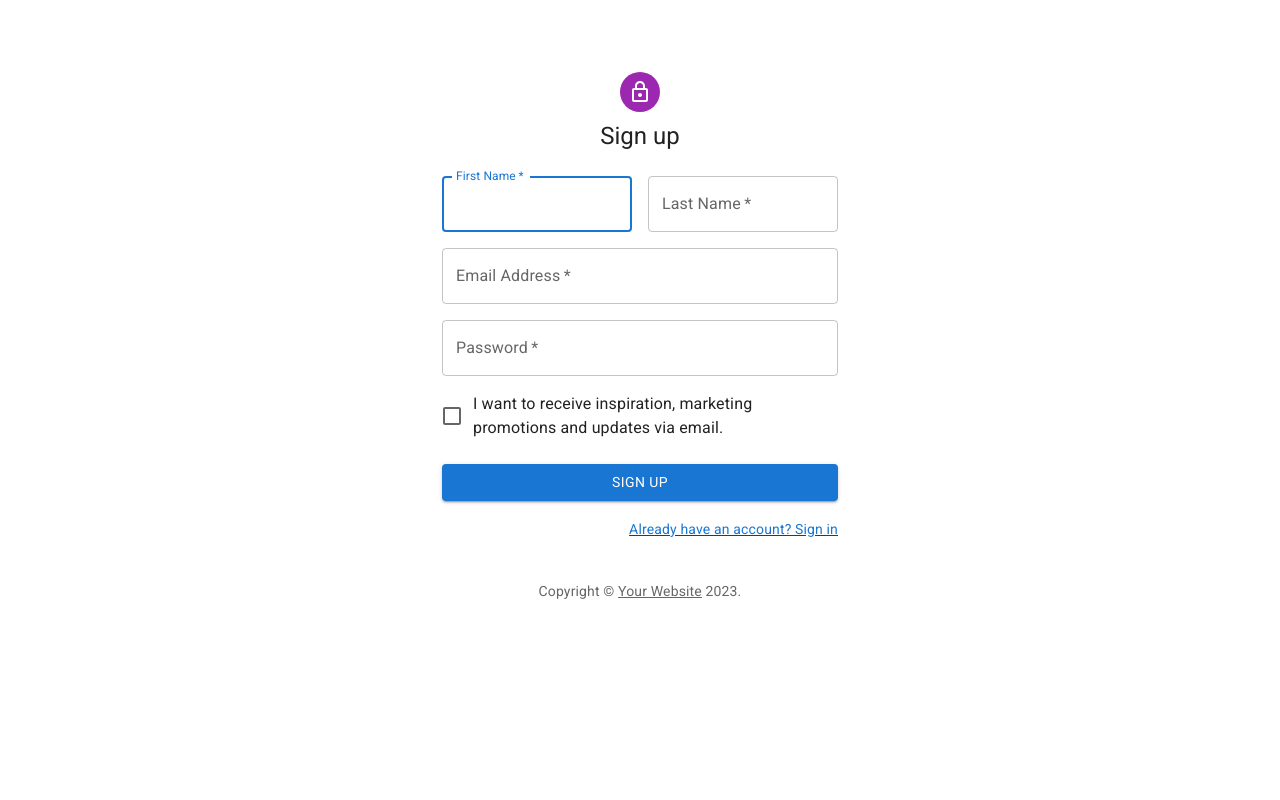
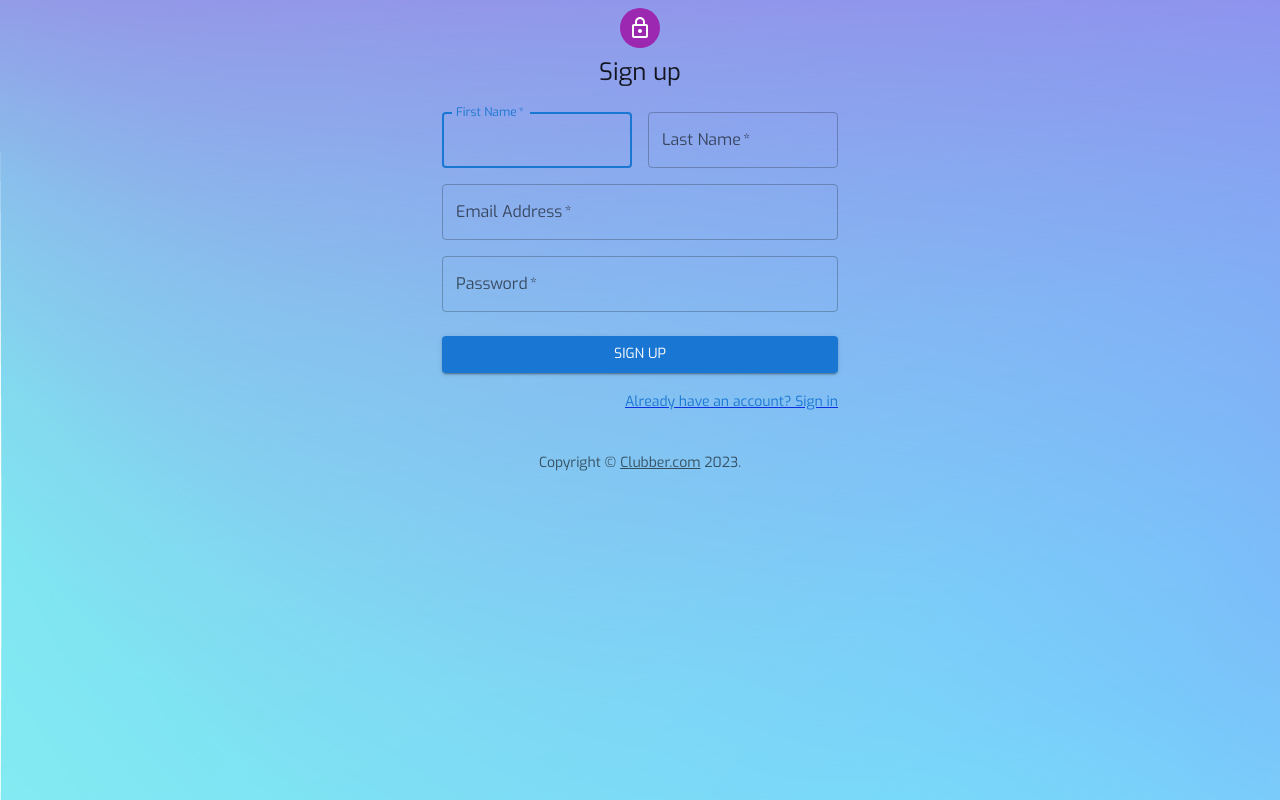
Before and after one commit to MrSurenK/Clubber, a React (Vite) app in the folder front-end/Clubber CRM/: page /register in a window 1280 px wide. Built offline with nearby package versions, Linux system fonts and the light colour scheme.

Commit message:
Register mockup done

```diff
--- a/front-end/Clubber CRM/src/LoginSignUp/Register.jsx
+++ b/front-end/Clubber CRM/src/LoginSignUp/Register.jsx
@@ -13,6 +13,7 @@
 import Container from "@mui/material/Container";
 import { createTheme, ThemeProvider } from "@mui/material/styles";
 import { Link as RouterLink } from "react-router-dom";
+import styles from "./styles.module.css";
 
 function Copyright(props) {
   return (
@@ -24,7 +25,7 @@
     >
       {"Copyright © "}
       <Link color="inherit" href="https://mui.com/">
-        Your Website
+        Clubber.com
       </Link>{" "}
       {new Date().getFullYear()}
       {"."}
@@ -34,7 +35,11 @@
 
 // TODO remove, this demo shouldn't need to reset the theme.
 
-const defaultTheme = createTheme();
+const customTheme = createTheme({
+  typography: {
+    fontFamily: "Exo, Roboto",
+  },
+});
 
 export default function SignUp() {
   const handleSubmit = (event) => {
@@ -47,12 +52,13 @@
   };
 
   return (
-    <ThemeProvider theme={defaultTheme}>
+    <ThemeProvider theme={customTheme}>
+      <div className={styles.container}>
         <Container component="main" maxWidth="xs">
           <CssBaseline />
           <Box
             sx={{
-            marginTop: 8,
+              marginTop: 0,
               display: "flex",
               flexDirection: "column",
               alignItems: "center",
@@ -113,14 +119,6 @@
                     autoComplete="new-password"
                   />
                 </Grid>
-              <Grid item xs={12}>
-                <FormControlLabel
-                  control={
-                    <Checkbox value="allowExtraEmails" color="primary" />
-                  }
-                  label="I want to receive inspiration, marketing promotions and updates via email."
-                />
-              </Grid>
               </Grid>
               <Button
                 type="submit"
@@ -143,6 +141,7 @@
           </Box>
           <Copyright sx={{ mt: 5 }} />
         </Container>
+      </div>
     </ThemeProvider>
   );
 }
```
Lines whose indentation alone changed are shown as unchanged.
